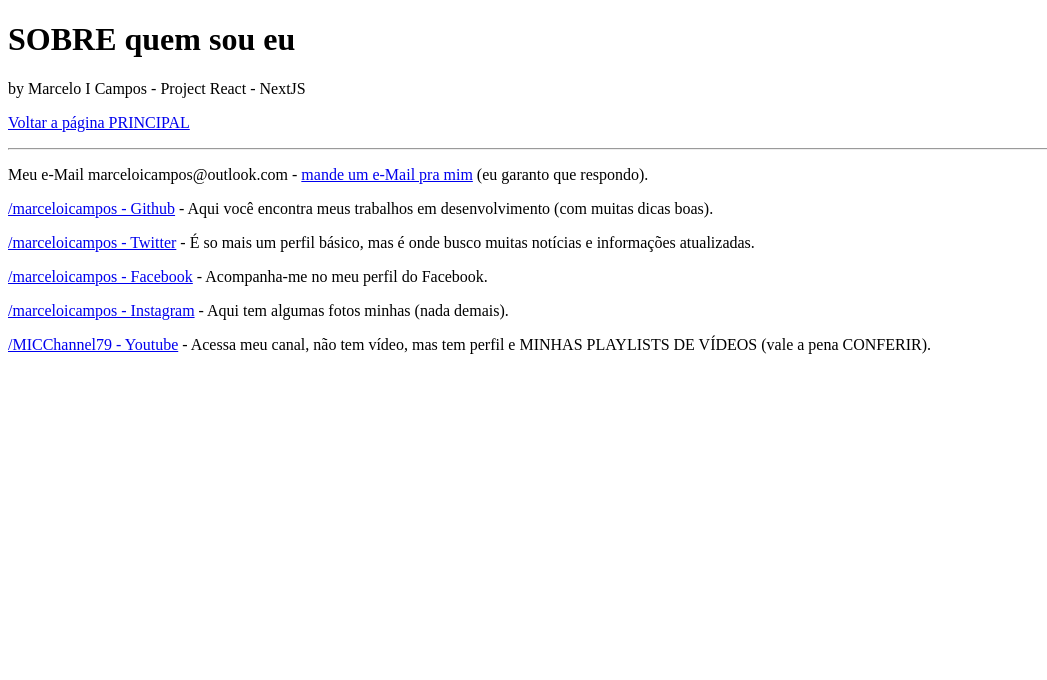
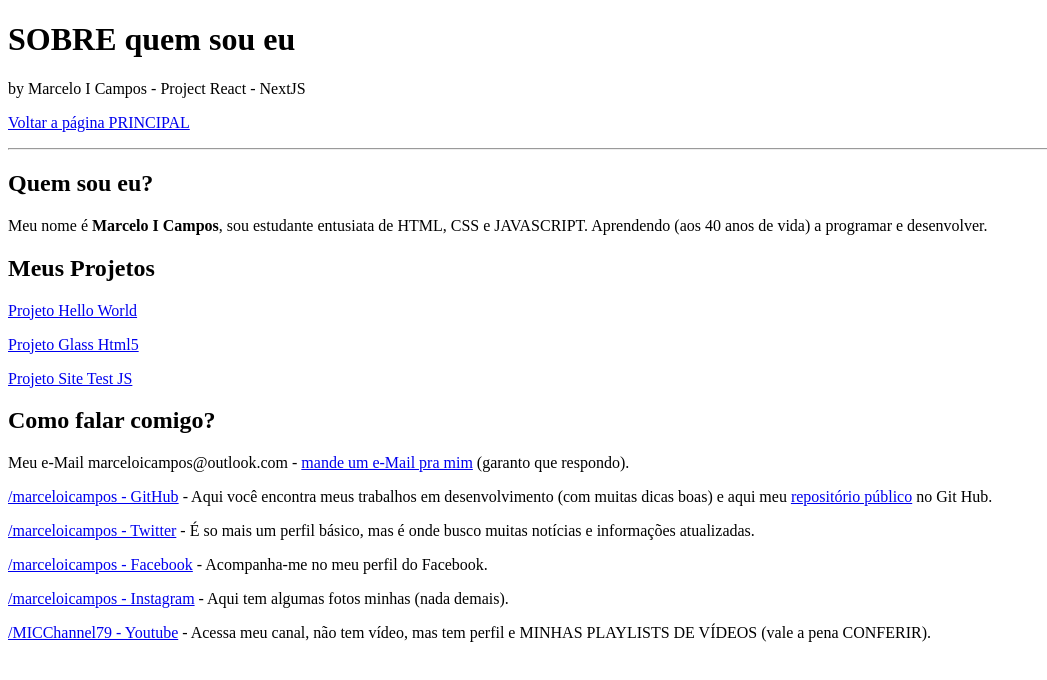
Before and after one commit to marceloicampos/desafio-react-nextjs, a Next.js app: page /about in a window 1280 px wide. Shown: the top 680 px of the page, without its empty margins (0-1047 px from the left). Built offline with nearby package versions, Linux system fonts and the light colour scheme.

Commit message:
Project Update

```diff
--- a/pages/about.js
+++ b/pages/about.js
@@ -11,14 +11,21 @@ function About() {
             </Link>
             </p>
             <hr />
-            <p>Meu e-Mail marceloicampos@outlook.com - <a href="mailto:marceloicampos@outlook.com"> mande um e-Mail pra mim</a> (eu garanto que respondo).</p>
-            <p><a href="https://github.com/marceloicampos" target="_blank"> /marceloicampos - Github</a> - Aqui você encontra meus trabalhos em desenvolvimento (com muitas dicas boas).</p>
+            <h2>Quem sou eu?</h2>
+            <p>Meu nome é <strong>Marcelo I Campos</strong>, sou estudante entusiata de HTML, CSS e JAVASCRIPT. Aprendendo (aos 40 anos de vida) a programar e desenvolver.</p>
+            <h2>Meus Projetos</h2>
+            <p><a href="https://marceloicampos.github.io/site-hello-world/" target="_blank">Projeto Hello World</a></p>
+            <p><a href="https://marceloicampos.github.io/site-glass-html5/" target="_blank">Projeto Glass Html5</a></p>
+            <p><a href="https://marceloicampos.github.io/site-test-js/" target="_blank">Projeto Site Test JS</a></p>
+            <h2>Como falar comigo?</h2>
+            <p>Meu e-Mail marceloicampos@outlook.com - <a href="mailto:marceloicampos@outlook.com"> mande um e-Mail pra mim</a> (garanto que respondo).</p>
+            <p><a href="https://github.com/marceloicampos" target="_blank"> /marceloicampos - GitHub</a> - Aqui você encontra meus trabalhos em desenvolvimento (com muitas dicas boas) e aqui meu <a href="https://marceloicampos.github.io" target="_blank">repositório público</a> no Git Hub.</p>
             <p><a href="https://twitter.com/marceloicampos" target="_blank"> /marceloicampos - Twitter</a> - É so mais um perfil básico, mas é onde busco muitas notícias e informações atualizadas.</p>
             <p> <a href="https://www.facebook.com/marceloicampos" target="_blank"> /marceloicampos - Facebook</a> - Acompanha-me no meu perfil do Facebook.</p>
             <p> <a href="https://www.instagram.com/marceloicampos" target="_blank"> /marceloicampos - Instagram</a> - Aqui tem algumas fotos minhas (nada demais).</p>
-            <p> <a href="https://www.youtube.com/MICChannel79" target="_blank"> /MICChannel79 - Youtube</a> - Acessa meu canal, não tem vídeo, mas tem perfil e MINHAS PLAYLISTS DE VÍDEOS (vale a pena CONFERIR).</p>
+            <p> <a href="https://www.youtube.com/user/MICChannel79/playlists" target="_blank"> /MICChannel79 - Youtube</a> - Acessa meu canal, não tem vídeo, mas tem perfil e MINHAS PLAYLISTS DE VÍDEOS (vale a pena CONFERIR).</p>
             <script data-ad-client="ca-pub-8817498061942635" async src="https://pagead2.googlesyndication.com/pagead/js/adsbygoogle.js"></script>
-        </div>
+            </div>
     )
 }
 
--- a/pages/time.js
+++ b/pages/time.js
@@ -18,7 +18,7 @@ function Time(props) {
             <div style={{fontSize: "25px", fontFamily:"Arial"}}>{props.staticDateString} (estático - back end - SEM revalidação)</div>
             <div>Mesmo se houver atualização de chamada no navegador (apertando F5) o back end NÃO será revalidado e TEMPO ficará estático no back end</div>
             <script data-ad-client="ca-pub-8817498061942635" async src="https://pagead2.googlesyndication.com/pagead/js/adsbygoogle.js"></script>
-        </div>
+            </div>
     )
 }
 
```
